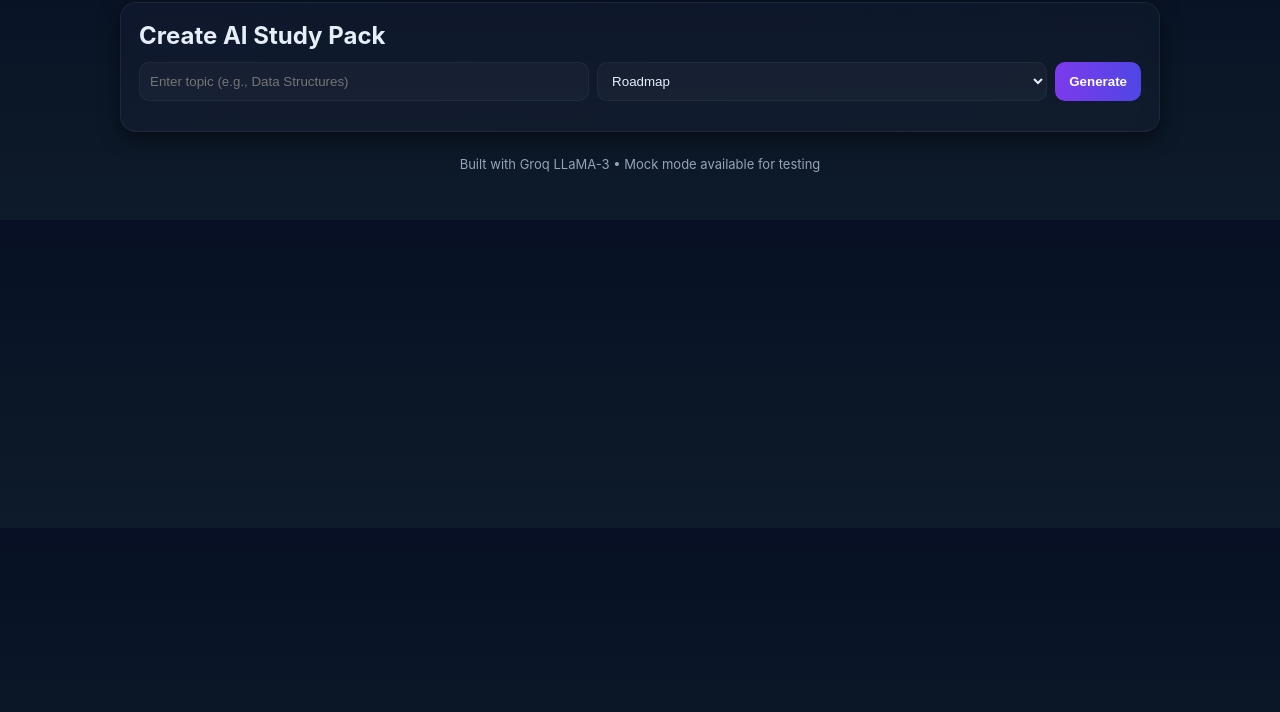
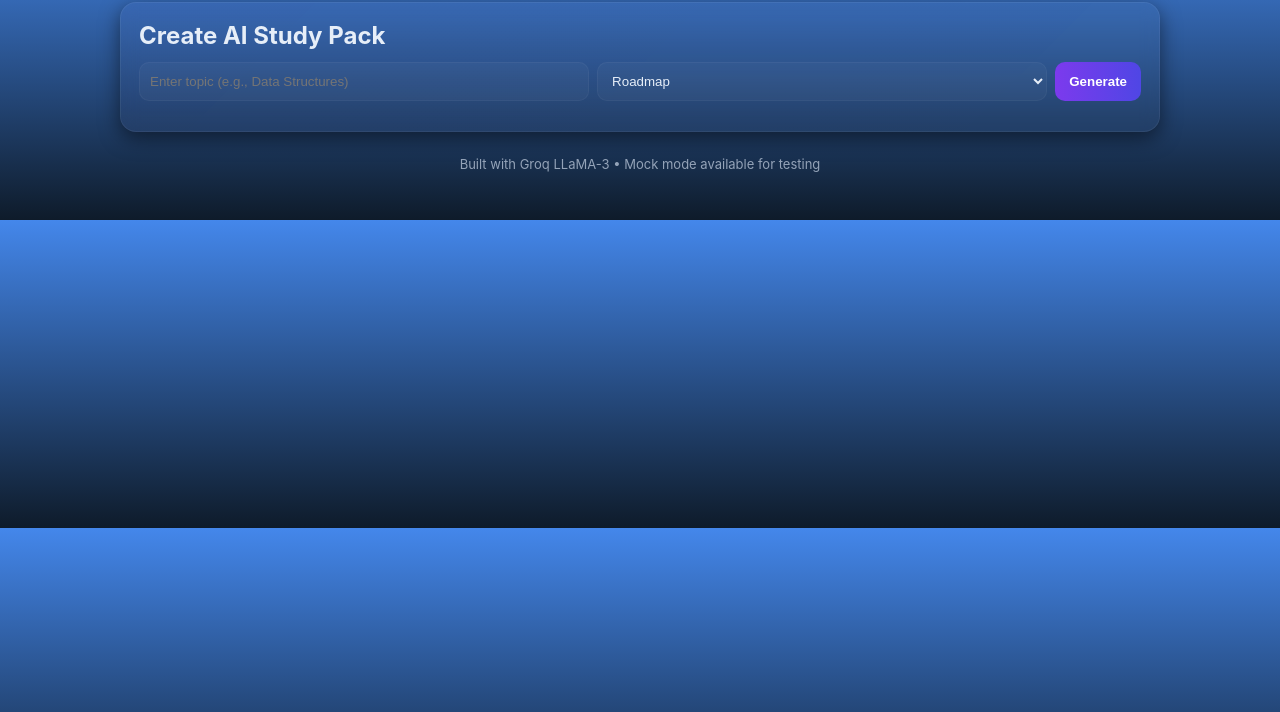
Before and after one commit to 24b01011314priyanshu/study-notes-ai, a plain HTML site: page public/index.html in a window 1280 px wide. Shown: the part 88-800 px from the top of the page. Drawn offline with Linux system fonts and the light colour scheme; a script that the page names is missing.

Commit message:
Update styles.css

```diff
--- a/public/styles.css
+++ b/public/styles.css
@@ -7,7 +7,7 @@
 *{box-sizing:border-box}
 body{
   margin:0; font-family:Inter,system-ui,Arial;
-  background: linear-gradient(180deg,#071024 0%, #0e1b2a 100%);
+  background: linear-gradient(180deg,#4487eb 0%, #0e1b2a 100%);
   color:#e6eef8; -webkit-font-smoothing:antialiased;
 }
 .container{max-width:1080px;margin:28px auto;padding:20px}
```
